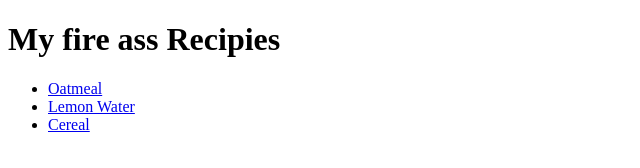
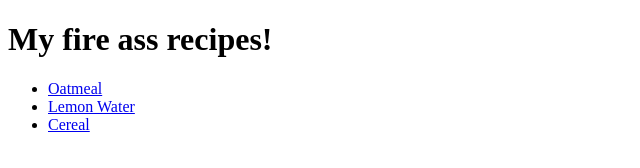
Before and after one commit to skylight96/odin-recipies, a plain HTML site: page index.html in a window 1280 px wide. Shown: the full height of the page, 0-640 px from the left. Drawn offline with Linux system fonts and the light colour scheme.

Commit message:
New header for index

```diff
--- a/index.html
+++ b/index.html
@@ -5,7 +5,7 @@
         <title>My First Official REPOS</title>
     </head>
     <body>
-        <h1>My fire ass Recipies</h1>
+        <h1>My fire ass recipes!</h1>
         <ul>
             <li><a href="recipies/oatmeal.html">Oatmeal</a></li>
             <li><a href="recipies/lemon-water.html">Lemon Water</a></li>
```
